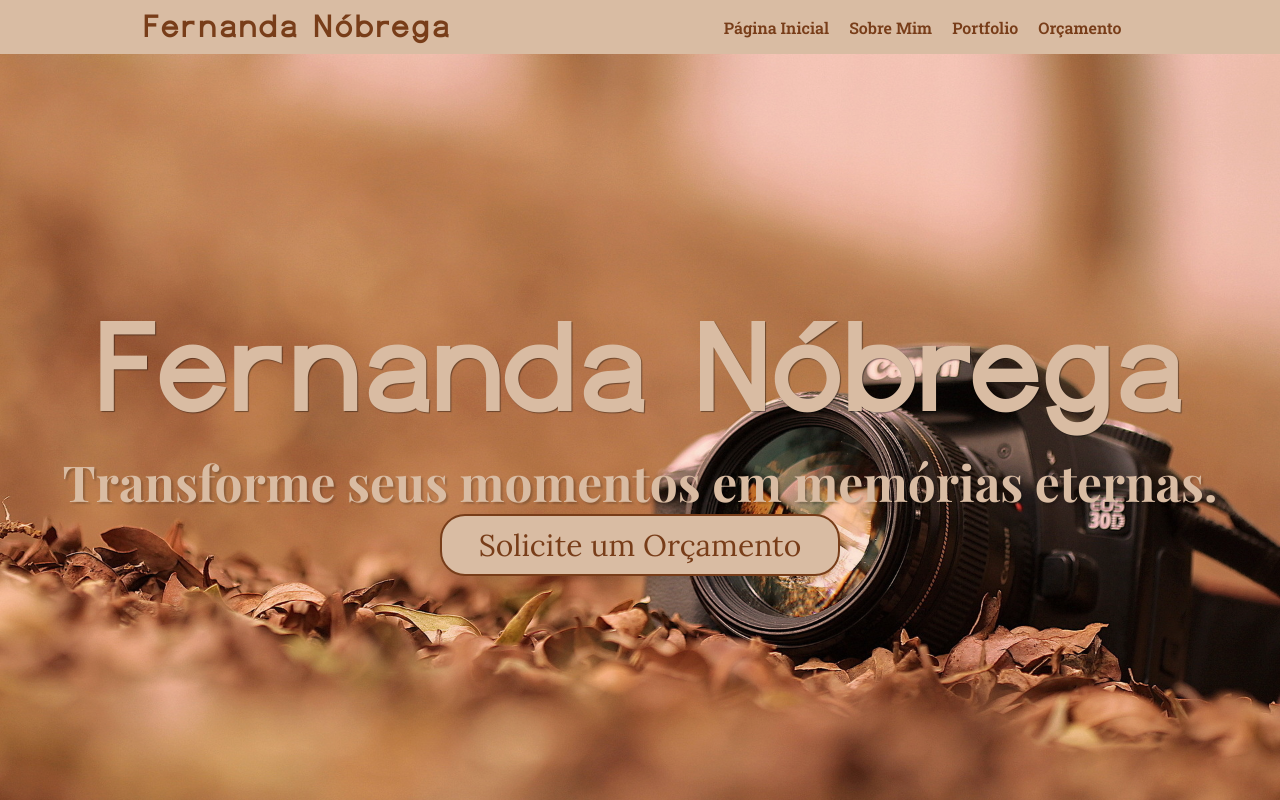
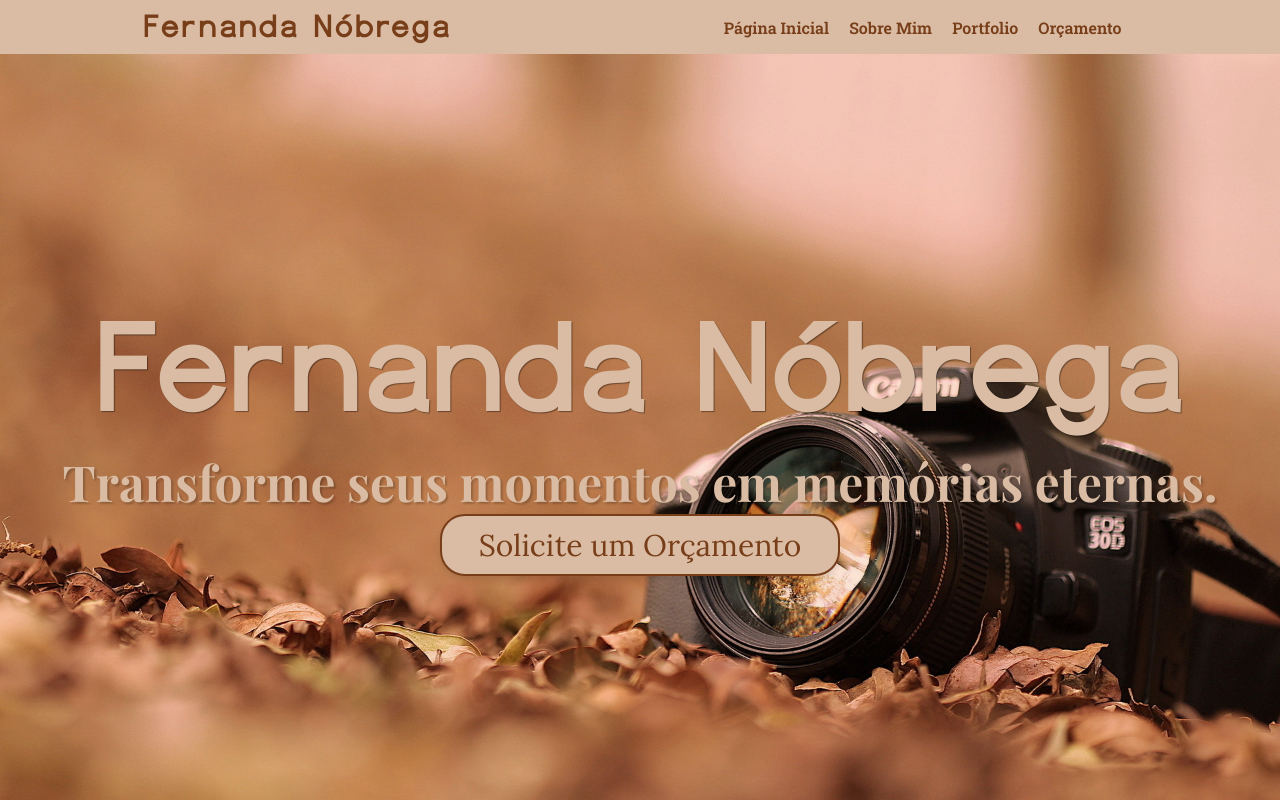
Before and after one commit to ArielFSantos/Fernanda_Nobrega, a React (Create React App) app in the folder nobrega/: page / in a window 1280 px wide. Shown: the top 800 px of the page. Built offline with nearby package versions, Linux system fonts and the light colour scheme; a web font is replaced by a local one.

Commit message:
Update home.css

```diff
--- a/nobrega/src/components/Pages/home/home.css
+++ b/nobrega/src/components/Pages/home/home.css
@@ -27,15 +27,15 @@ main {
 }
 .welcomeHome {
   background-image: url(../../../image/bg_home.jpg);
-  background-size: cover; /* Experimente mudar para 'contain' ou '100% 100%' */
-  background-position: right bottom; /* Experimente mudar para 'center' */
+  background-size: cover;
+  background-position: center;
   background-color: #783d1933;
   background-blend-mode: overlay;
   background-attachment: fixed;
   margin: auto;
   text-align: center;
-  width: 100%;
-  min-height: 95vh; /* Use min-height para garantir responsividade */
+  width: 100vw;
+  min-height: 95vh;
   display: flex;
   flex-direction: column;
   justify-content: center;
@@ -126,13 +126,12 @@ main {
   transition: opacity 1s ease-in-out;
 }
 
-/* O resto do CSS permanece o mesmo */
 .scroll-to-top {
   position: fixed;
-  bottom: 20px; /* Ajuste conforme necessário */
-  right: 20px; /* Ajuste conforme necessário */
-  background-color: var(--cor01); /* Cor de fundo da seta */
-  color: var(--cor03); /* Cor da seta */
+  bottom: 20px;
+  right: 20px;
+  background-color: var(--cor01);
+  color: var(--cor03);
   border-radius: 50%;
   width: 50px;
   height: 50px;
```
